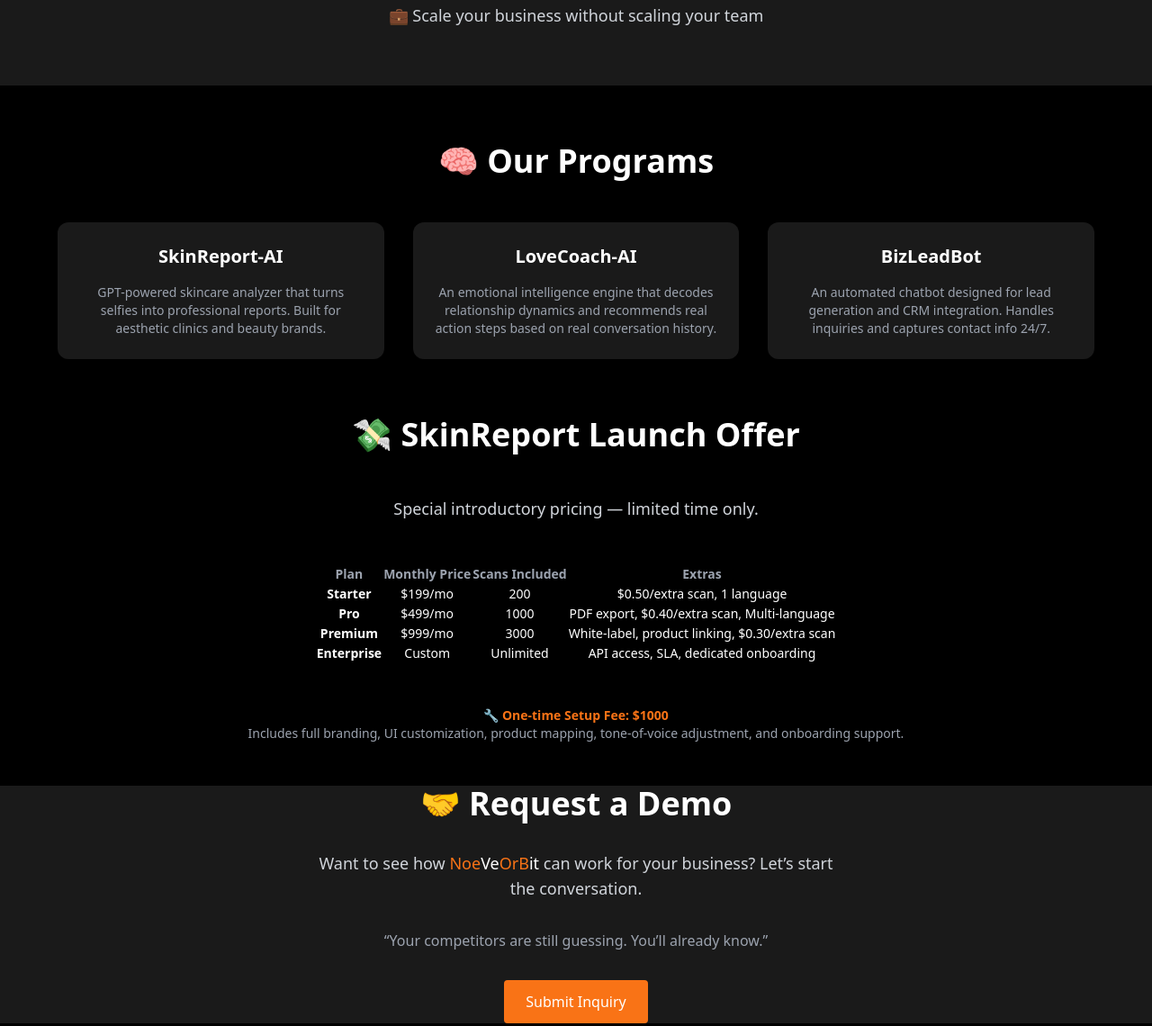
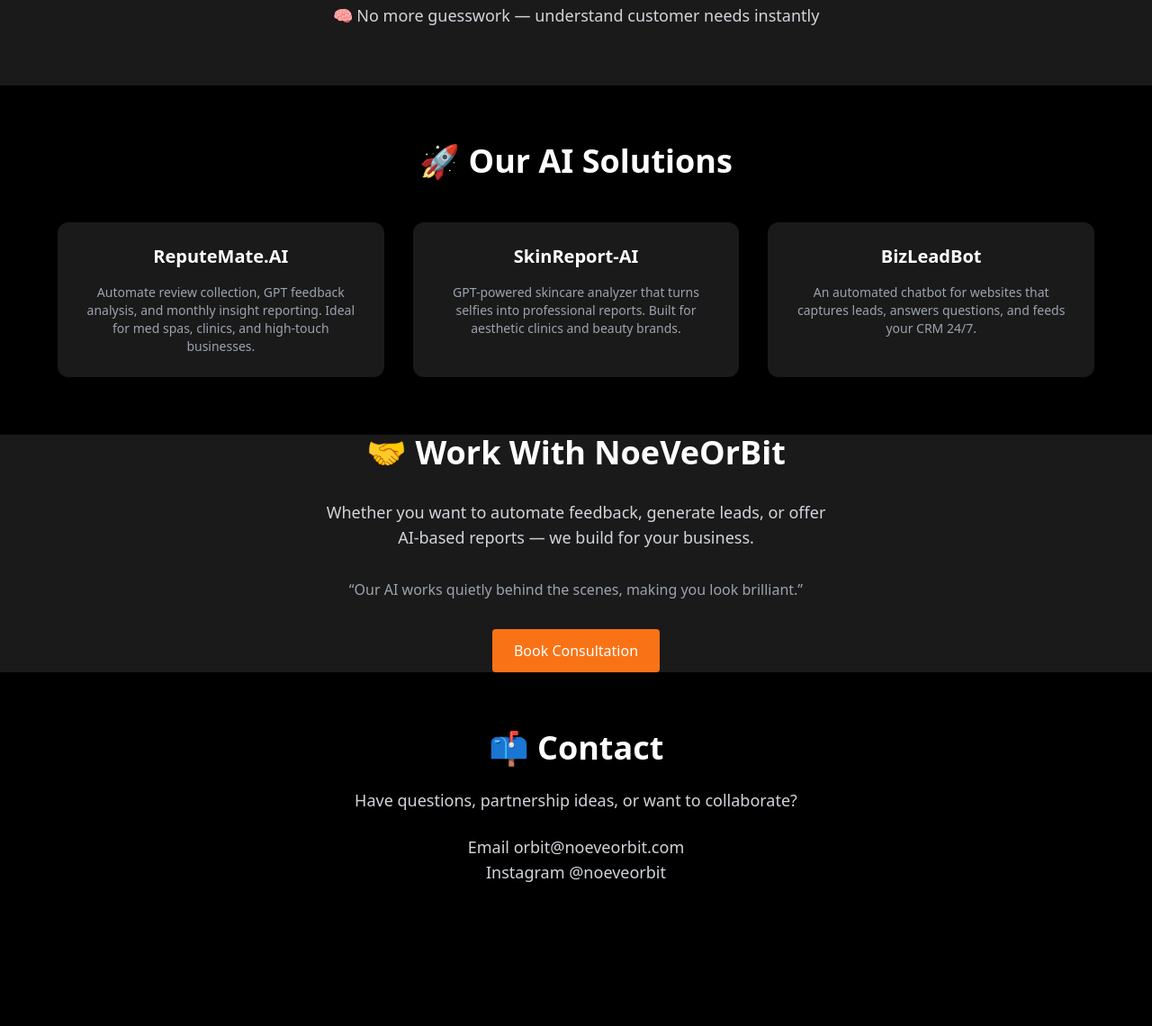
Before and after one commit to oistlouo/atladmate-site, a website: page index.html in a window 1280 px wide. Shown: the part 1065-2205 px from the top of the page at 90% size. After the commit the page ends 2112 px from the top, so only its background shows below. Drawn offline with Linux system fonts and the light colour scheme.

Commit message:
Initial commit - homepage redesigned for NoeveOrbit

```diff
--- a/index.html
+++ b/index.html
@@ -12,127 +12,71 @@
       <h1 class="text-4xl md:text-6xl font-bold text-white">
         <span class="text-orange-500">Noe</span><span class="text-white">Ve</span><span class="text-orange-500">OrB</span><span class="text-white">it</span>
       </h1>
-      <p class="text-lg md:text-2xl max-w-2xl">You're losing leads. You're wasting time.</p>
+      <p class="text-lg md:text-2xl max-w-2xl">AI Programs That Solve Real Business Problems</p>
       <p class="text-md md:text-xl max-w-xl text-gray-400">
-        We fix that — with AI systems built to scale your business, fast.
+        Reputation automation, AI lead capture, and instant insights. Built for premium clinics and service brands.
       </p>
-      <a href="https://docs.google.com/forms/d/e/1FAIpQLSfWNDamQRUnGZ06jenm9peWiRhP0pKriCbGer8uYPalsK0Ujw/viewform?usp=header" target="_blank" class="mt-6 bg-orange-500 text-white px-6 py-3 rounded hover:bg-orange-600 transition">
+      <a href="mailto:orbit@noeveorbit.com" class="mt-6 bg-orange-500 text-white px-6 py-3 rounded hover:bg-orange-600 transition">
         Request Demo
       </a>
     </section>
 
-    <!-- What You Gain Section -->
+    <!-- Value Section -->
     <section class="bg-graydark py-16 px-6 text-center space-y-8">
       <h2 class="text-3xl md:text-4xl font-semibold text-white">✨ What You Gain</h2>
       <div class="max-w-3xl mx-auto space-y-4 text-lg text-gray-300">
-        <p>⚡ Save time by automating repetitive work</p>
-        <p>📈 Turn more leads into customers with real-time responses</p>
-        <p>🧠 Build trust with smart, tailored reports for your clients</p>
-        <p>💼 Scale your business without scaling your team</p>
+        <p>⚡ Automate reviews, lead capture, and feedback without lifting a finger</p>
+        <p>📊 Monthly GPT-powered insight reports, delivered via email</p>
+        <p>💬 Convert more leads through AI-driven customer interactions</p>
+        <p>🧠 No more guesswork — understand customer needs instantly</p>
       </div>
     </section>
 
     <!-- Our Programs Section -->
     <section class="bg-black py-16 px-6 text-center space-y-12">
-      <h2 class="text-3xl md:text-4xl font-semibold text-white">🧠 Our Programs</h2>
+      <h2 class="text-3xl md:text-4xl font-semibold text-white">🚀 Our AI Solutions</h2>
       <div class="grid gap-8 max-w-6xl mx-auto md:grid-cols-3">
+        <a href="https://reputemate-ai.vercel.app" target="_blank" class="bg-graydark rounded-xl p-6 space-y-4 shadow-lg hover:shadow-orange-500 transition block">
+          <h3 class="text-xl font-bold text-white">ReputeMate.AI</h3>
+          <p class="text-gray-400 text-sm">
+            Automate review collection, GPT feedback analysis, and monthly insight reporting. Ideal for med spas, clinics, and high-touch businesses.
+          </p>
+        </a>
         <a href="https://skinreport-frontend.vercel.app/upload" target="_blank" class="bg-graydark rounded-xl p-6 space-y-4 shadow-lg hover:shadow-orange-500 transition block">
           <h3 class="text-xl font-bold text-white">SkinReport-AI</h3>
           <p class="text-gray-400 text-sm">
-            GPT-powered skincare analyzer that turns selfies into professional reports.
-            Built for aesthetic clinics and beauty brands.
-          </p>
-        </a>
-        <a href="https://lovecoach-frontend.vercel.app/" target="_blank" class="bg-graydark rounded-xl p-6 space-y-4 shadow-lg hover:shadow-orange-500 transition block">
-          <h3 class="text-xl font-bold text-white">LoveCoach-AI</h3>
-          <p class="text-gray-400 text-sm">
-            An emotional intelligence engine that decodes relationship dynamics and
-            recommends real action steps based on real conversation history.
+            GPT-powered skincare analyzer that turns selfies into professional reports. Built for aesthetic clinics and beauty brands.
           </p>
         </a>
         <a href="https://leadmate-frontend.vercel.app/" target="_blank" class="bg-graydark rounded-xl p-6 space-y-4 shadow-lg hover:shadow-orange-500 transition block">
           <h3 class="text-xl font-bold text-white">BizLeadBot</h3>
           <p class="text-gray-400 text-sm">
-            An automated chatbot designed for lead generation and CRM integration.
-            Handles inquiries and captures contact info 24/7.
+            An automated chatbot for websites that captures leads, answers questions, and feeds your CRM 24/7.
           </p>
         </a>
       </div>
     </section>
 
-<!-- Pricing Section -->
-<section class="bg-black py-20 px-6 text-center space-y-12 pb-32">
-  <h2 class="text-3xl md:text-4xl font-semibold text-white">💸 SkinReport Launch Offer</h2>
-  <p class="text-lg text-gray-300 max-w-2xl mx-auto">Special introductory pricing — limited time only.</p>
-  <div class="overflow-x-auto">
-    <table class="table-auto mx-auto text-left text-white text-sm md:text-base border-collapse">
-      <thead>
-        <tr class="text-gray-400 border-b border-gray-700">
-          <th class="px-4 py-2">Plan</th>
-          <th class="px-4 py-2">Monthly Price</th>
-          <th class="px-4 py-2">Scans Included</th>
-          <th class="px-4 py-2">Extras</th>
-        </tr>
-      </thead>
-      <tbody>
-        <tr class="border-b border-gray-800">
-          <td class="px-4 py-2 font-semibold">Starter</td>
-          <td class="px-4 py-2">$199/mo</td>
-          <td class="px-4 py-2">200</td>
-          <td class="px-4 py-2">$0.50/extra scan, 1 language</td>
-        </tr>
-        <tr class="border-b border-gray-800">
-          <td class="px-4 py-2 font-semibold">Pro</td>
-          <td class="px-4 py-2">$499/mo</td>
-          <td class="px-4 py-2">1000</td>
-          <td class="px-4 py-2">PDF export, $0.40/extra scan, Multi-language</td>
-        </tr>
-        <tr class="border-b border-gray-800">
-          <td class="px-4 py-2 font-semibold">Premium</td>
-          <td class="px-4 py-2">$999/mo</td>
-          <td class="px-4 py-2">3000</td>
-          <td class="px-4 py-2">White-label, product linking, $0.30/extra scan</td>
-        </tr>
-        <tr>
-          <td class="px-4 py-2 font-semibold">Enterprise</td>
-          <td class="px-4 py-2">Custom</td>
-          <td class="px-4 py-2">Unlimited</td>
-          <td class="px-4 py-2">API access, SLA, dedicated onboarding</td>
-        </tr>
-      </tbody>
-    </table>
-  </div>
-
-  <!-- Setup Fee -->
-  <div class="mt-10 text-sm text-gray-400 max-w-3xl mx-auto">
-    <p><span class="font-bold text-orange-500">🔧 One-time Setup Fee: $1000</span></p>
-    <p class="mt-2">Includes full branding, UI customization, product mapping, tone-of-voice adjustment, and onboarding support.</p>
-  </div>
-  <section class="bg-black py-20 px-6 text-center space-y-12 mb-24"></section>
-</section>
-
-<!-- Request a Demo Section -->
+    <!-- CTA Section -->
     <section class="bg-graydark py-24 px-6 text-center space-y-8">
-  <h2 class="text-3xl md:text-4xl font-semibold text-white">🤝 Request a Demo</h2>
+      <h2 class="text-3xl md:text-4xl font-semibold text-white">🤝 Work With NoeVeOrBit</h2>
       <p class="text-lg text-gray-300 max-w-xl mx-auto">
-    Want to see how <span class="text-orange-500">Noe</span><span class="text-white">Ve</span><span class="text-orange-500">OrB</span><span class="text-white">it</span> can work for your business? Let’s start the conversation.
+        Whether you want to automate feedback, generate leads, or offer AI-based reports — we build for your business.
       </p>
-  <p class="italic text-gray-400 text-md max-w-xl mx-auto">“Your competitors are still guessing. You’ll already know.”</p>
+      <p class="italic text-gray-400 text-md max-w-xl mx-auto">“Our AI works quietly behind the scenes, making you look brilliant.”</p>
       <a href="mailto:orbit@noeveorbit.com" class="inline-block bg-orange-500 text-white px-6 py-3 rounded hover:bg-orange-600 transition mt-4">
-    Submit Inquiry
+        Book Consultation
       </a>
     </section>
-
 
     <!-- Contact Section -->
     <section class="bg-black py-16 px-6 text-center space-y-6">
       <h2 class="text-3xl md:text-4xl font-semibold text-white">📫 Contact</h2>
       <p class="text-lg text-gray-300 max-w-xl mx-auto">
-        Have questions, partnership ideas,
-        or press inquiries? Reach out anytime.
+        Have questions, partnership ideas, or want to collaborate?
       </p>
       <p class="text-lg text-gray-300 max-w-xl mx-auto">
-        Email orbit@noeveorbit.com
+        Email orbit@noeveorbit.com<br/>
         Instagram @noeveorbit
       </p>
     </section>
```
Lines whose indentation alone changed are shown as unchanged.
